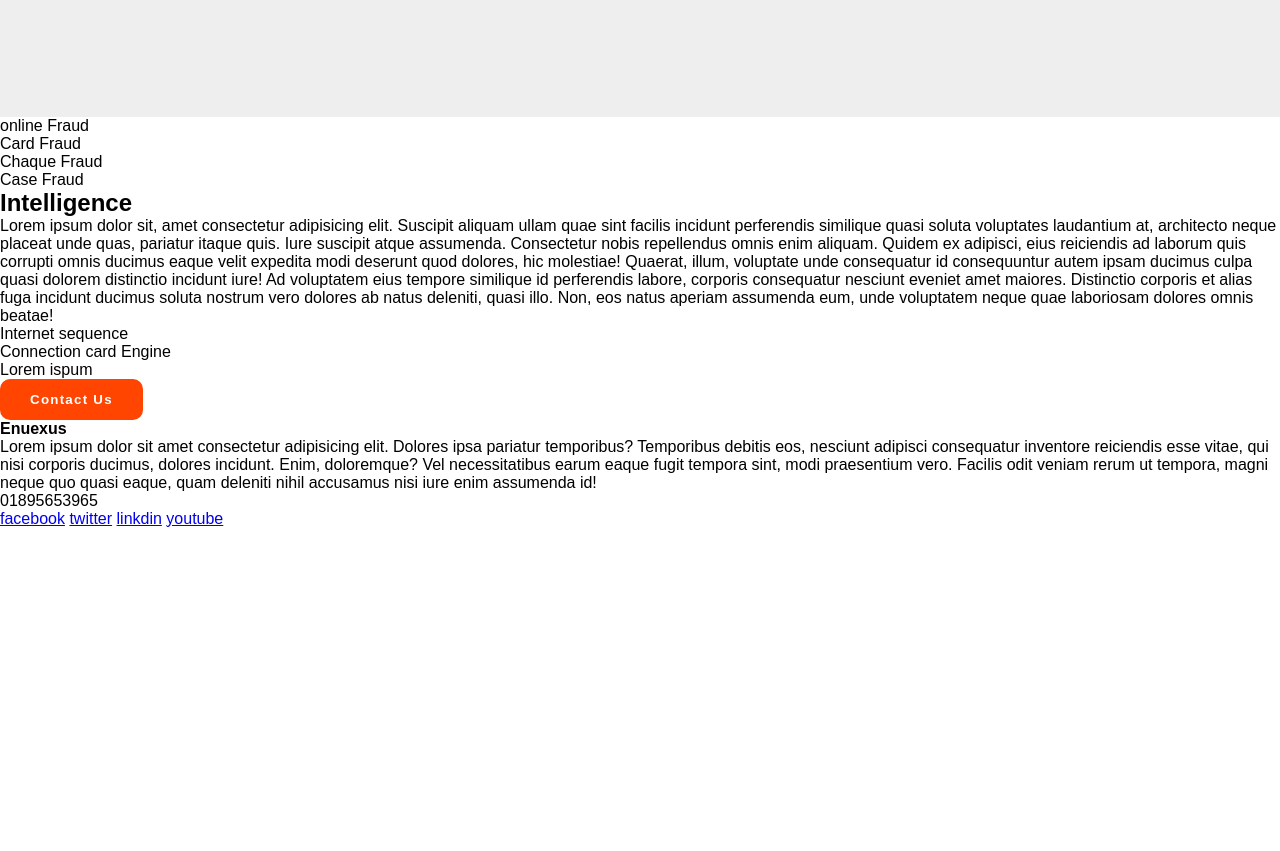
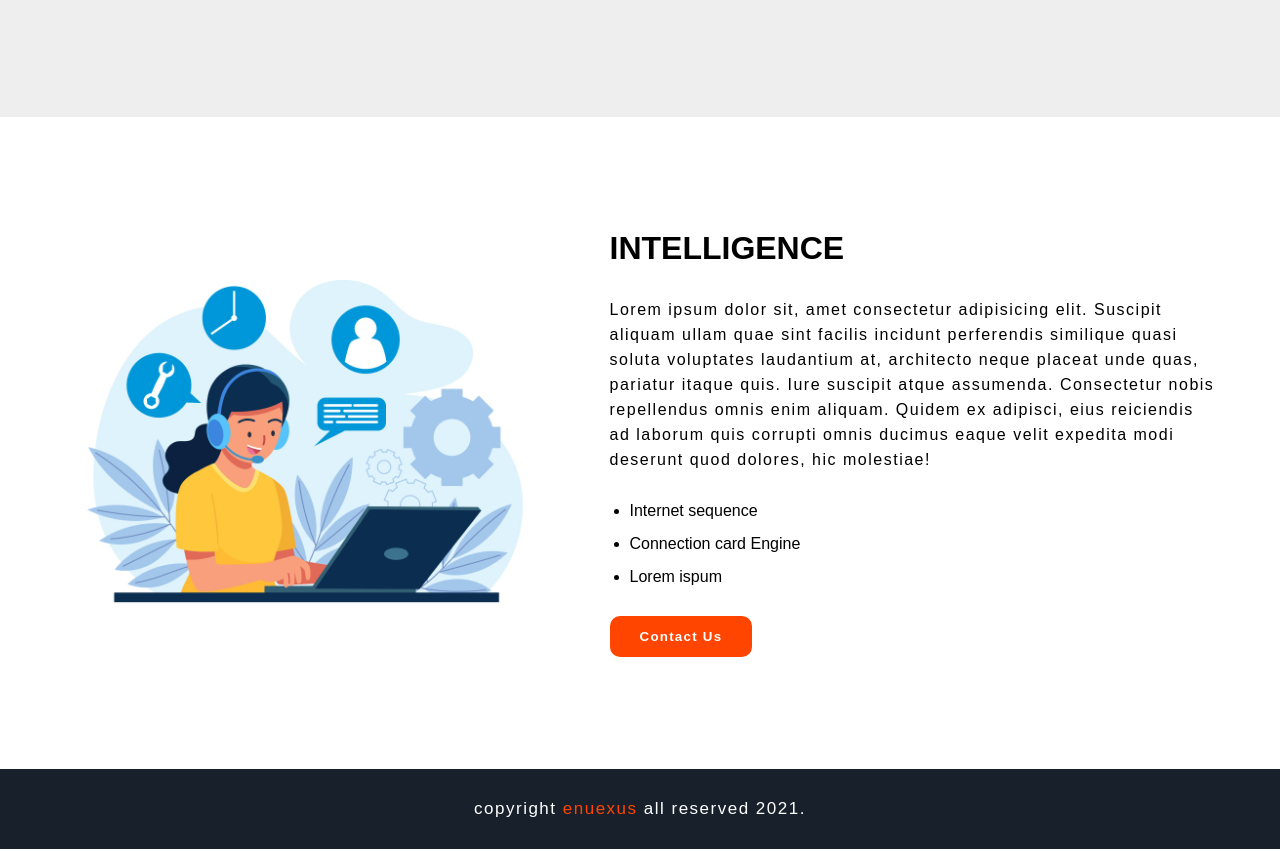
Before and after one commit to rakib5561/Enuexus_landing_page, a plain HTML site: page index.html in a window 1280 px wide. Shown: the part 1822-2673 px from the top of the page. Before the commit the page ends 2350 px from the top, so only its background shows below. Drawn offline with Linux system fonts and the light colour scheme.

Commit message:
foooter and a part intillegence

```diff
--- a/css/style.css
+++ b/css/style.css
@@ -208,3 +208,55 @@
 .service-box p {
   line-height: 25px;
 }
+
+.intilegence-wrapper {
+  width: 100%;
+  padding: 80px 30px;
+  display: flex;
+  align-items: center;
+  justify-content: space-around;
+}
+
+.intilegence-img {
+  width: 40%;
+}
+
+.intilegence-img img {
+  width: 100%;
+}
+
+.Intelligence-desc {
+  width: 50%;
+}
+
+.Intelligence-desc h1 {
+  text-transform: uppercase;
+  margin-bottom: 30px;
+}
+.Intelligence-desc p {
+  line-height: 25px;
+  margin-bottom: 30px;
+  letter-spacing: 1.5px;
+}
+
+.list-items {
+  padding-left: 20px;
+  margin-bottom: 30px;
+}
+.list-items li {
+  margin: 15px 0px;
+}
+
+footer {
+  padding: 30px 0px;
+  background-color: #18202b;
+  text-align: center;
+  font-size: 17px;
+  color: white;
+  letter-spacing: 1.5px;
+  margin-bottom: 2px;
+}
+
+footer span {
+  color: orangered;
+}
--- a/index.html
+++ b/index.html
@@ -135,17 +135,16 @@
       </div>
       <!-- End company details section -->
 
-      <!-- Start Intelligence -->
-      <div class="intelligence-wrapper">
-        <div class="intelligence-img-box">
-          <div class="single-img">online Fraud</div>
-          <div class="single-img">Card Fraud</div>
-          <div class="single-img">Chaque Fraud</div>
-          <div class="single-img">Case Fraud</div>
-        </div>
+
+      <div>
+      <div class="container intilegence-wrapper" >
+            <!-- Start Intelligence -->
+      <div class="intilegence-img">
+        <img src="./image/5138237.jpg" alt="">
+      </div>
 
         <div class="Intelligence-desc">
-          <h2>Intelligence</h2>
+          <h1>Intelligence</h1>
           <p>
             Lorem ipsum dolor sit, amet consectetur adipisicing elit. Suscipit
             aliquam ullam quae sint facilis incidunt perferendis similique quasi
@@ -153,16 +152,9 @@
             pariatur itaque quis. Iure suscipit atque assumenda. Consectetur
             nobis repellendus omnis enim aliquam. Quidem ex adipisci, eius
             reiciendis ad laborum quis corrupti omnis ducimus eaque velit
-            expedita modi deserunt quod dolores, hic molestiae! Quaerat, illum,
-            voluptate unde consequatur id consequuntur autem ipsam ducimus culpa
-            quasi dolorem distinctio incidunt iure! Ad voluptatem eius tempore
-            similique id perferendis labore, corporis consequatur nesciunt
-            eveniet amet maiores. Distinctio corporis et alias fuga incidunt
-            ducimus soluta nostrum vero dolores ab natus deleniti, quasi illo.
-            Non, eos natus aperiam assumenda eum, unde voluptatem neque quae
-            laboriosam dolores omnis beatae!
+            expedita modi deserunt quod dolores, hic molestiae!
           </p>
-          <ul>
+          <ul class="list-items">
             <li>Internet sequence</li>
             <li>Connection card Engine</li>
             <li>Lorem ispum</li>
@@ -171,33 +163,16 @@
         </div>
       </div>
       <!-- End Intelligence -->
+          </div>
+      </div>
+
     </main>
     <!-- End Main -->
 
     <!-- Start footer -->
     <footer>
-      <div class="footer-desc">
-        <h4>Enuexus</h4>
-        <p>
-          Lorem ipsum dolor sit amet consectetur adipisicing elit. Dolores ipsa
-          pariatur temporibus? Temporibus debitis eos, nesciunt adipisci
-          consequatur inventore reiciendis esse vitae, qui nisi corporis
-          ducimus, dolores incidunt. Enim, doloremque? Vel necessitatibus earum
-          eaque fugit tempora sint, modi praesentium vero. Facilis odit veniam
-          rerum ut tempora, magni neque quo quasi eaque, quam deleniti nihil
-          accusamus nisi iure enim assumenda id!
-        </p>
-      </div>
+      copyright <span>enuexus</span> all reserved 2021.
+    </footer>
 
-      <div class="address"></div>
-      <div class="phone">01895653965</div>
-      <div class="follow-us">
-        <a href="https://www.facebook.com/">facebook</a>
-        <a href="#">twitter</a>
-        <a href="https://www.linkedin.com/feed/">linkdin</a>
-        <a href="https://www.youtube.com/">youtube</a>
-      </div>
-    </footer>
-    <!-- Start footer -->
   </body>
 </html>
```
Also changed, not shown: image/5138237.jpg (added).
